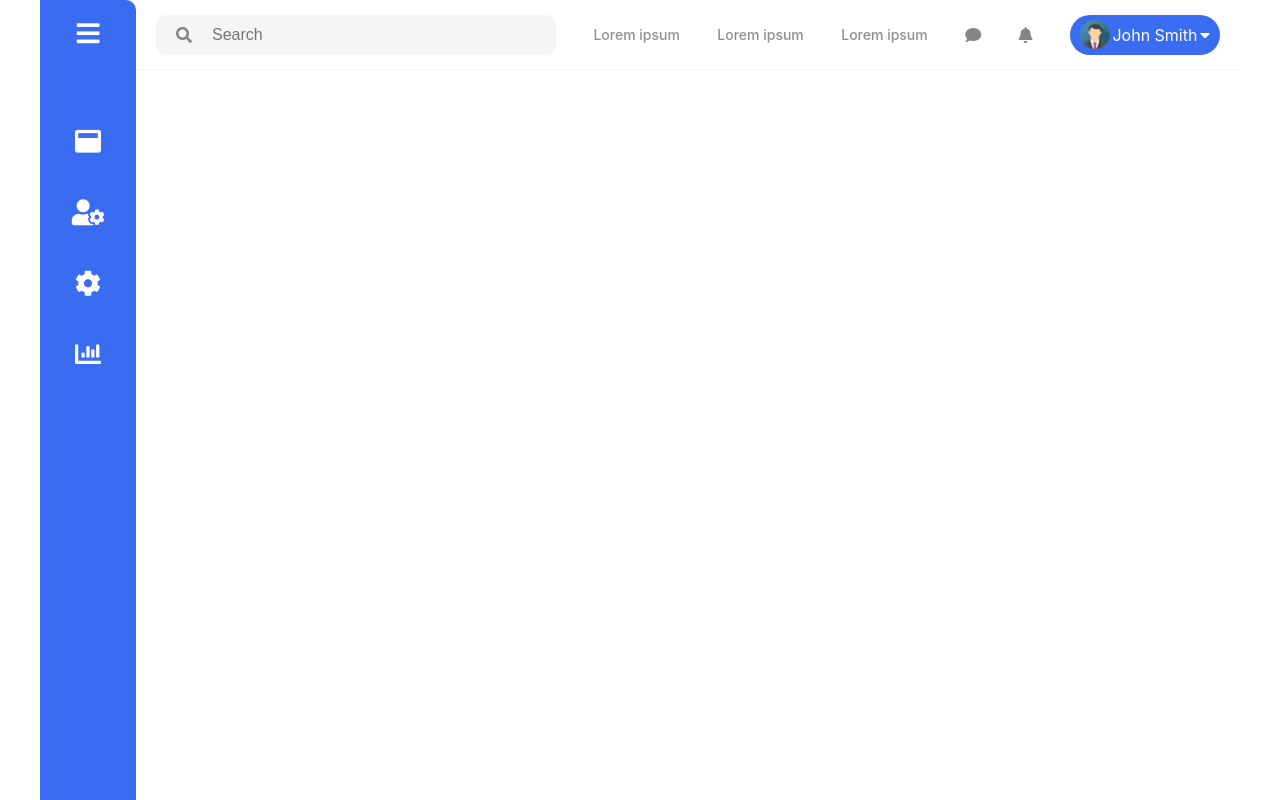
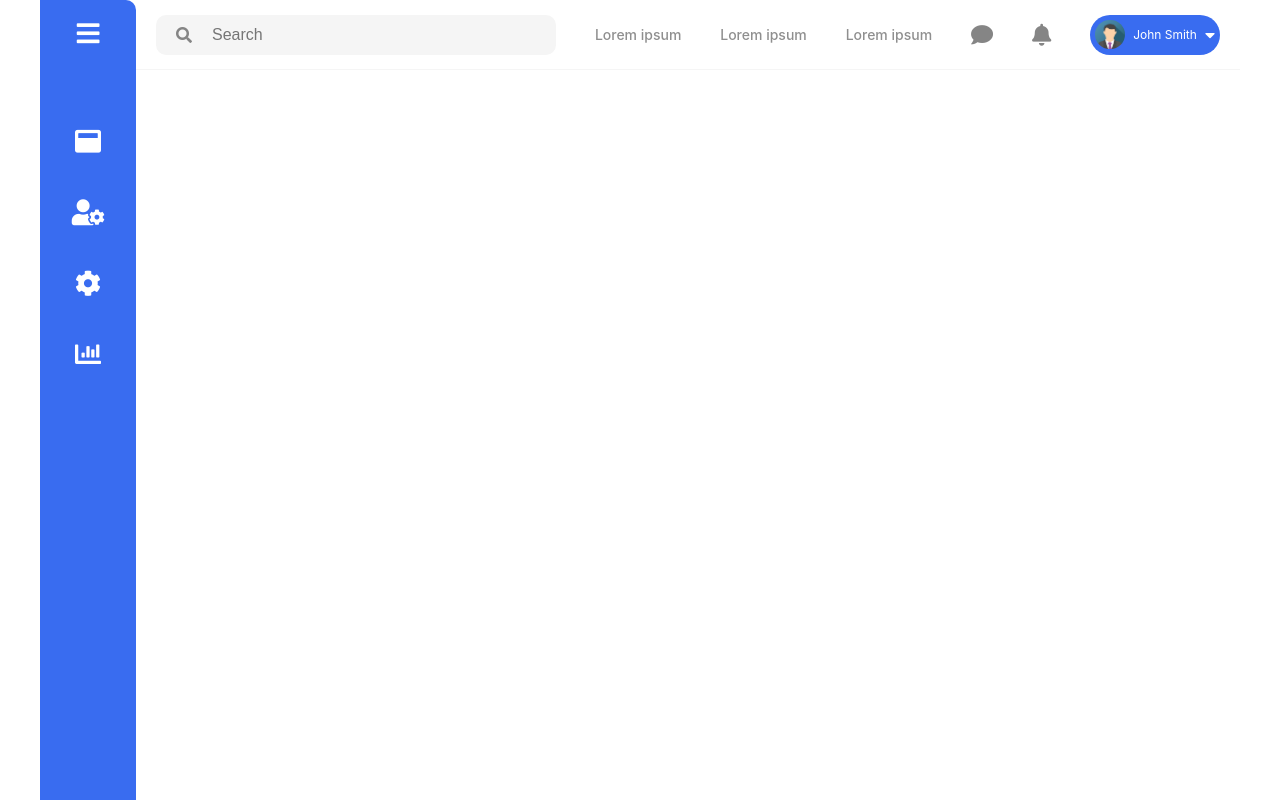
Before and after one commit to adeelrizvi89/digital-waze-test, a React (Create React App) app: page / in a window 1280 px wide. Built offline with nearby package versions, Linux system fonts and the light colour scheme; some icons are missing.

Commit message:
header icon update

```diff
--- a/src/Components/Header.js
+++ b/src/Components/Header.js
@@ -21,7 +21,7 @@ const Header = () => {
       <i class="fas fa-bell"></i>
       <div className="user">
         <img src={Avatar}></img>
-        <span>John Smith</span>
+        <span style={{ fontSize: "12px" }}>John Smith</span>
         <i class="fas fa-caret-down"></i>
       </div>
     </div>
--- a/src/index.css
+++ b/src/index.css
@@ -72,10 +72,10 @@ code {
   display: flex;
   align-items: center;
   justify-content: space-between;
-  width: 150px;
+  width: 130px;
   height: 40px;
   background-color: #396cf0;
-  padding: 5px 10px;
+  padding: 5px;
   border-radius: 50px;
   color: #fff;
 }
@@ -85,6 +85,6 @@ code {
 }
 .fa-comment,
 .fa-bell {
-  font-size: 16px;
+  font-size: 22px;
   color: #858585;
 }
```
